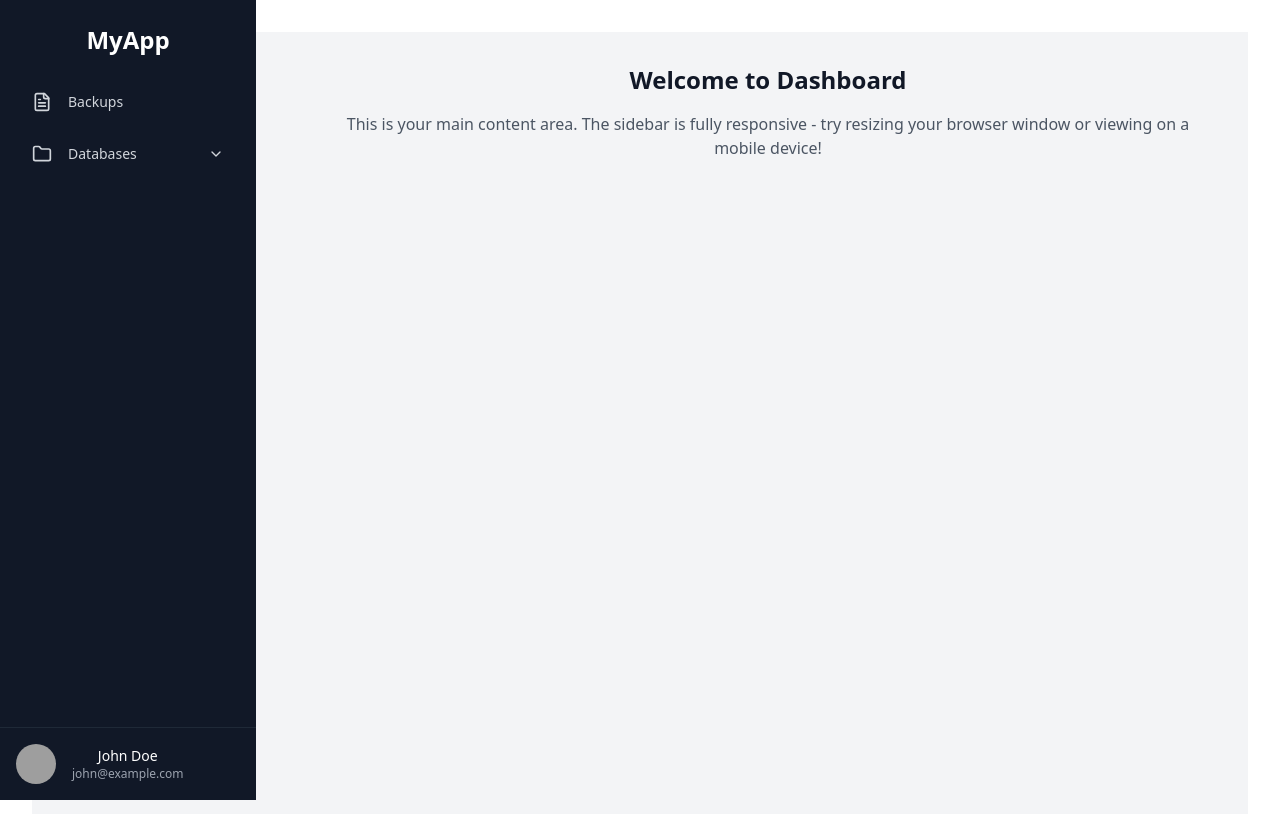
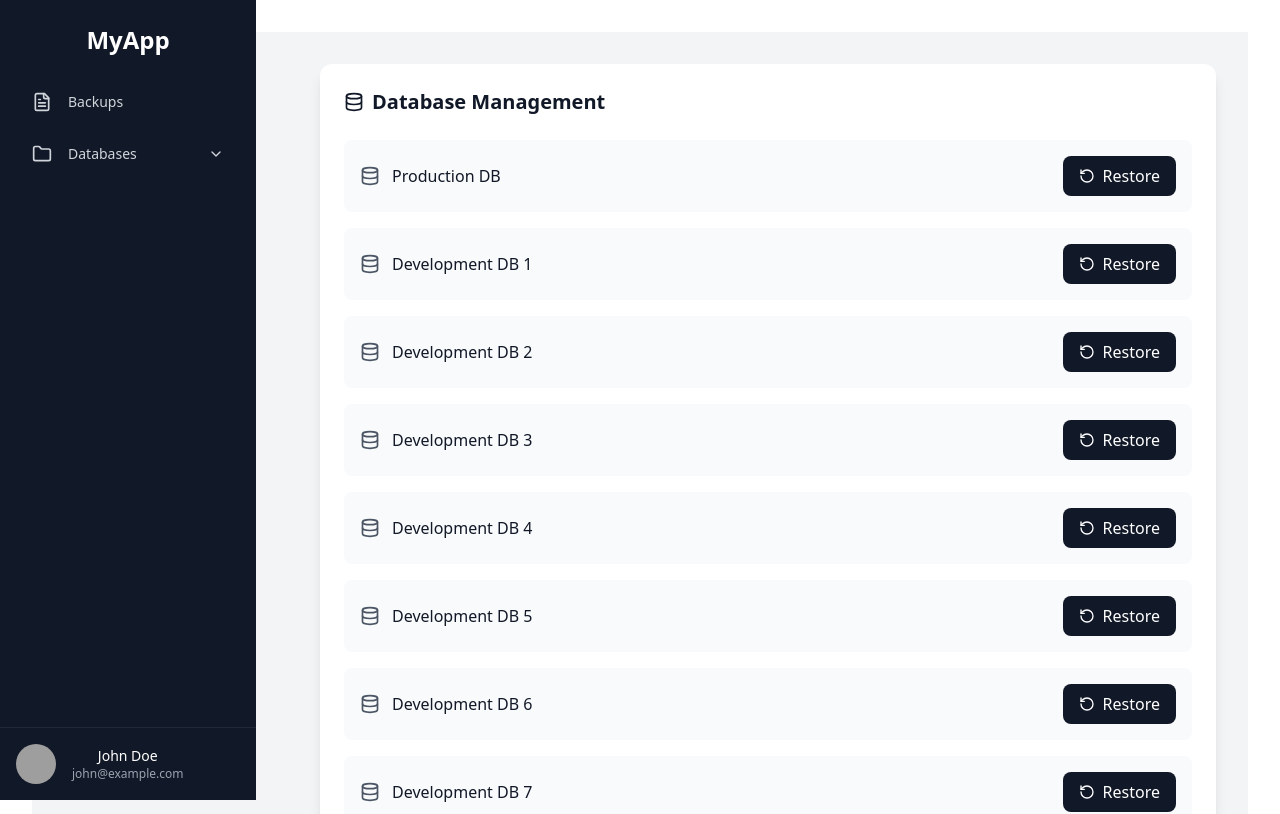
Before and after one commit to Shahryar-Anwer/mvp-new, a React (Vite) app: page /dashboard in a window 1280 px wide. Shown: the top 814 px of the page. Built offline with nearby package versions, Linux system fonts and the light colour scheme; grey boxes are pictures that could not be loaded.

Commit message:
Grid made

```diff
--- /dev/null
+++ b/src/components/Backups/Backup.jsx
@@ -0,0 +1,56 @@
+import React from "react";
+import { Database, RotateCcw } from "lucide-react";
+
+const databases = [
+  { id: 1, name: "Production DB" },
+  { id: 2, name: "Development DB 1" },
+  { id: 3, name: "Development DB 2" },
+  { id: 4, name: "Development DB 3" },
+  { id: 5, name: "Development DB 4" },
+  { id: 6, name: "Development DB 5" },
+  { id: 7, name: "Development DB 6" },
+  { id: 8, name: "Development DB 7" },
+  { id: 9, name: "Development DB 8" },
+  { id: 10, name: "Development DB 9" },
+  { id: 11, name: "Development DB 10" },
+  { id: 12, name: "Development DB 11" },
+  { id: 13, name: "Development DB 12" },
+];
+
+export default function Backup() {
+  const handleRestore = (dbName) => {
+    console.log(`Restoring database: ${dbName}`);
+  };
+
+  return (
+    <div className="bg-white rounded-xl shadow-lg p-6">
+      <h2 className="text-xl font-bold text-gray-900 mb-6 flex items-center gap-2">
+        <Database className="h-5 w-5" />
+        Database Management
+      </h2>
+
+      <div className="space-y-4">
+        {databases.map((db) => (
+          <div
+            key={db.id}
+            className="grid grid-cols-2 items-center gap-4 p-4 bg-gray-50 rounded-lg hover:bg-gray-100 transition-colors"
+          >
+            <div className="flex items-center gap-3">
+              <Database className="h-5 w-5 text-gray-600" />
+              <span className="font-medium text-gray-900">{db.name}</span>
+            </div>
+            <div className="flex justify-end">
+              <button
+                onClick={() => handleRestore(db.name)}
+                className="inline-flex items-center gap-2 px-4 py-2 bg-gray-900 text-white rounded-lg hover:bg-gray-800 transition-colors focus:outline-none focus:ring-2 focus:ring-offset-2 focus:ring-gray-900"
+              >
+                <RotateCcw className="h-4 w-4" />
+                Restore
+              </button>
+            </div>
+          </div>
+        ))}
+      </div>
+    </div>
+  );
+}
--- a/src/components/Dashboard/Sidebar.jsx
+++ b/src/components/Dashboard/Sidebar.jsx
@@ -29,7 +29,9 @@ const reportItems = [
   { label: "Statistics", href: "#" },
   { label: "Monthly Review", href: "#" },
 ];
+
 export default function Sidebar() {
+  {
     const [isOpen, setIsOpen] = useState(false);
     const [projectsOpen, setProjectsOpen] = useState(false);
     const [reportsOpen, setReportsOpen] = useState(false);
@@ -130,3 +132,4 @@ export default function Sidebar() {
       </>
     );
   }
+}
--- a/src/main.jsx
+++ b/src/main.jsx
@@ -4,13 +4,16 @@ import "./index.css";
 import App from "./App.jsx";
 import { BrowserRouter, Routes, Route } from "react-router";
 import Dashboard from "./pages/Dashboard.jsx";
+import Backups from "./pages/Backups.jsx";
 
 createRoot(document.getElementById("root")).render(
   <StrictMode>
     <BrowserRouter>
       <Routes>
         <Route path="/" element={<App />} />
-        <Route path="/dashboard" element={<Dashboard />} />
+        <Route path="/dashboard" element={<Dashboard />}>
+          <Route path="backups" element={<Backups />} />
+        </Route>
       </Routes>
     </BrowserRouter>
   </StrictMode>
--- /dev/null
+++ b/src/pages/Backups.jsx
@@ -0,0 +1,6 @@
+import React from "react";
+import Backup from "../components/Backups/Backup";
+
+export default function Backups() {
+  return <Backup />;
+}
--- a/src/pages/Dashboard.jsx
+++ b/src/pages/Dashboard.jsx
@@ -1,20 +1,13 @@
 import React from "react";
 import Sidebar from "../components/Dashboard/Sidebar";
+import Backups from "./Backups";
 
 export default function Dashboard() {
   return (
     <div className="min-h-screen bg-gray-100">
       <Sidebar />
       <main className="lg:ml-64 p-8">
-        <div className="max-w-4xl">
-          <h1 className="text-2xl font-bold text-gray-900 mb-4">
-            Welcome to Dashboard
-          </h1>
-          <p className="text-gray-600">
-            This is your main content area. The sidebar is fully responsive -
-            try resizing your browser window or viewing on a mobile device!
-          </p>
-        </div>
+        <Backups />
       </main>
     </div>
   );
```
Lines whose indentation alone changed are shown as unchanged.
